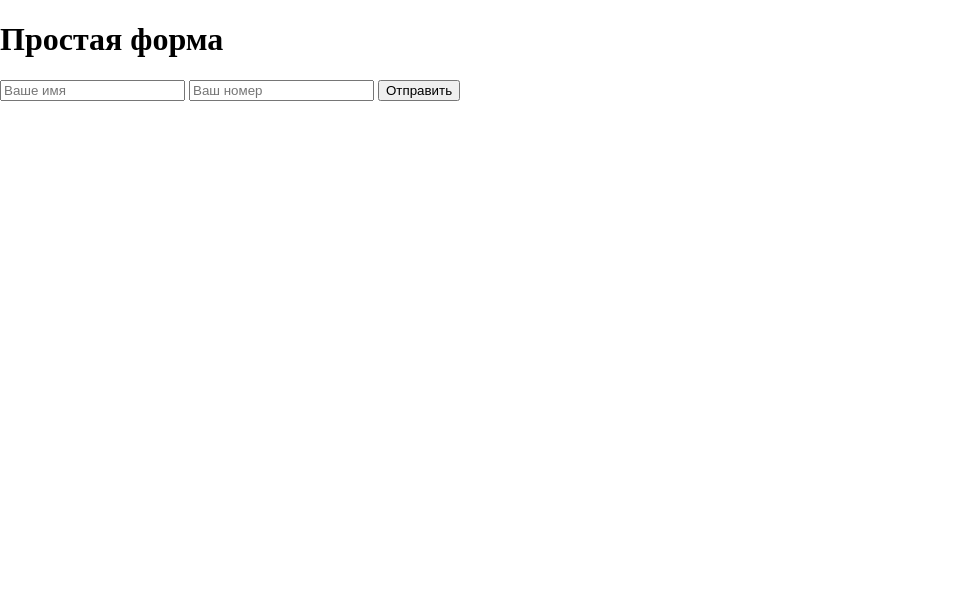
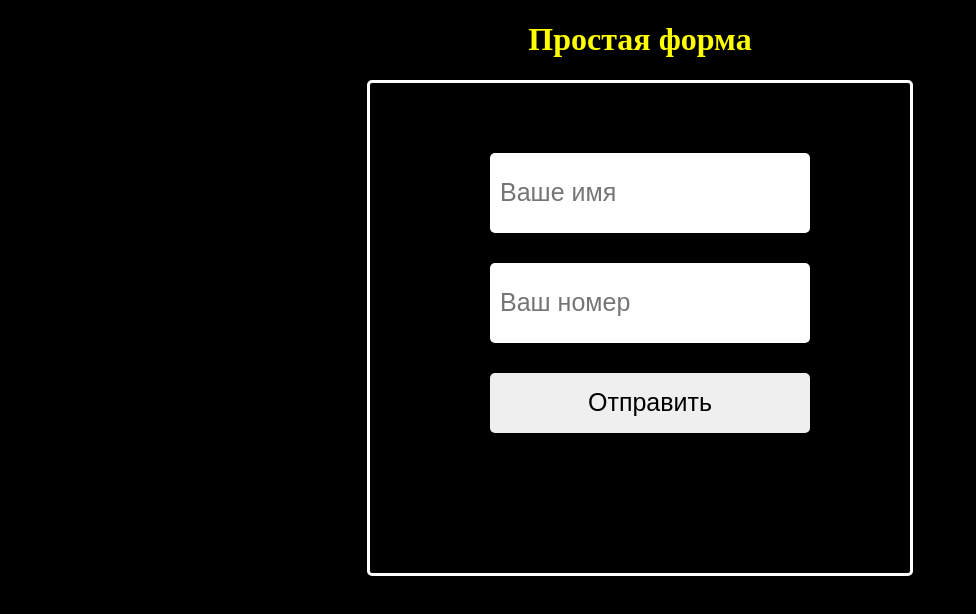
Before and after one commit to Liderus14/project2, a plain HTML site: page Форма/index.html in a window 1280 px wide. Shown: the whole page, without its empty margins (0-976 px from the left). Drawn offline with Linux system fonts and the light colour scheme.

Commit message:
24 12 Стилизация

```diff
--- a/Форма/css/style.css
+++ b/Форма/css/style.css
@@ -1,4 +1,51 @@
-body{
-  padding: 0px;
-  margin: 0px;
+body {
+	padding: 0px;
+	margin: 0px;
+	background-color: #000;
 }
+
+h1 {
+	color: yellow;
+	text-align: center;
+}
+
+.form {
+	margin: 0 auto;
+	width: 500px;
+	height: 450px;
+	border: 3px solid #fff;
+	padding: 20px;
+  border-radius: 5px;
+}
+
+.name {
+	width: 300px;
+	height: 60px;
+	font-size: 25px;
+	border: none;
+	border-radius: 5px;
+	margin-left: 100px;
+  margin-top: 50px;
+  padding: 10px;
+}
+
+.phone {
+	width: 300px;
+	height: 60px;
+	font-size: 25px;
+	margin-top: 30px;
+	border: none;
+	border-radius: 5px;
+	margin-left: 100px;
+  padding: 10px;
+}
+
+.btn {
+	width: 320px;
+	height: 60px;
+	margin-top: 30px;
+	border-radius: 5px;
+	border: none;
+	margin-left: 100px;
+  font-size: 25px;
+}
--- a/Форма/index.html
+++ b/Форма/index.html
@@ -9,8 +9,8 @@
 <body>
   <h1>Простая форма</h1>
   <form class="form" action="" method="post">
-    <input type="text" name="name" placeholder="Ваше имя">
-    <input type="tel" name="phone" placeholder="Ваш номер">
+    <input class="name" type="text" name="name" placeholder="Ваше имя" required="">
+    <input class="phone" type="tel" name="phone" placeholder="Ваш номер" required="">
     <button class="btn">Отправить</button>
   </form>
 </body>
```
